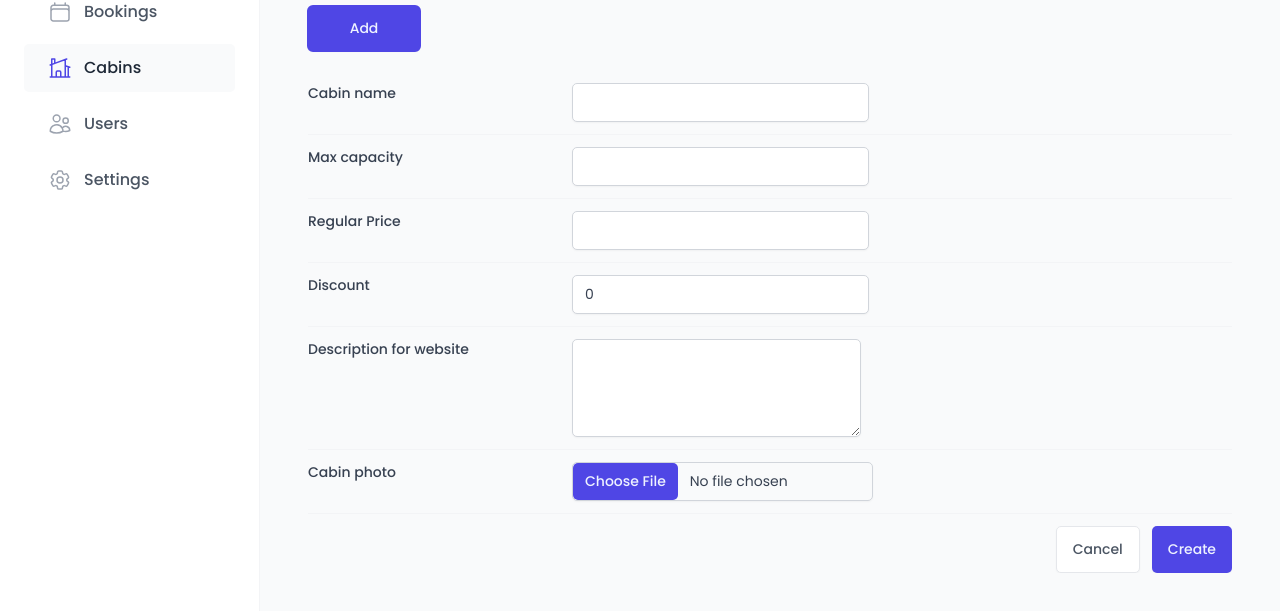
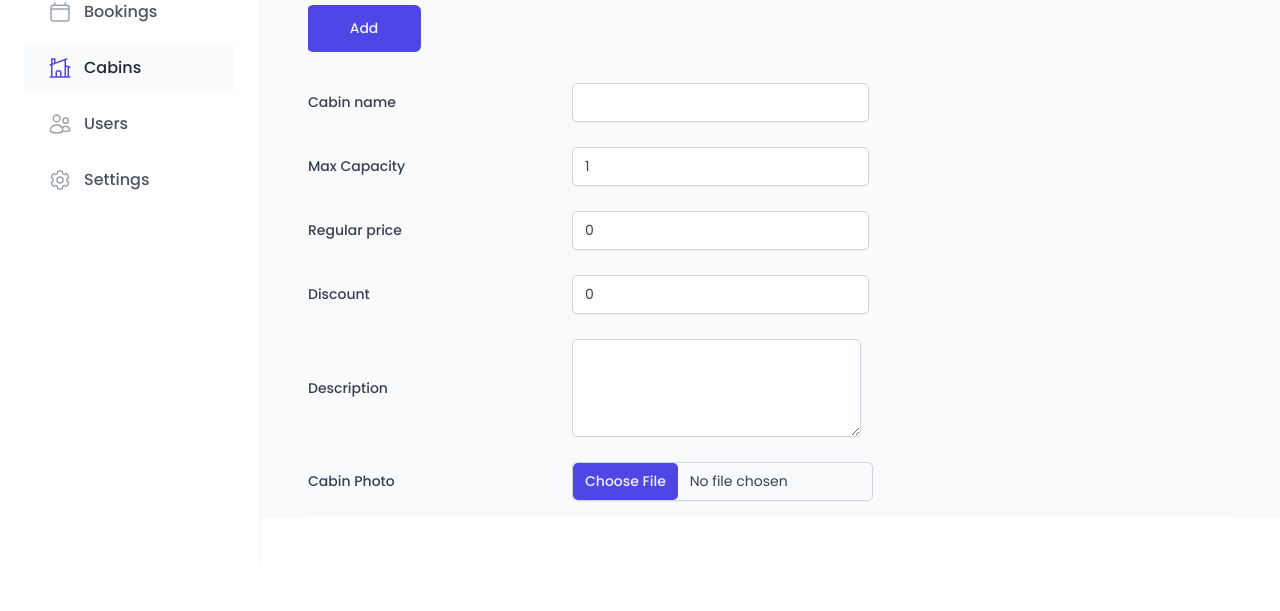
Before and after one commit to apt138/tsx-wild-oasis, a React (Vite) app: page /cabins in a window 1280 px wide. Both pictures are taken after a click on the button "Add". Shown: the part 235-846 px from the top of the page. After the commit the page ends 800 px from the top, so only its background shows below. Built offline with nearby package versions, Linux system fonts and the light colour scheme; no server answers; the database is empty; a web font is replaced by a local one.

Commit message:
added resusable FormRow, added validation to create cabin form

```diff
--- a/src/GlobalStyles.tsx
+++ b/src/GlobalStyles.tsx
@@ -100,6 +100,7 @@ input,textarea{
 
 }
 
+textarea:disabled,
 input:disabled,
 select:disabled{
     background-color: var(--color-grey-200);
--- a/src/features/cabin/CreateCabinForm.tsx
+++ b/src/features/cabin/CreateCabinForm.tsx
@@ -1,93 +1,145 @@
-import styled from "styled-components";
 import Form from "../../ui/Form";
 import Input from "../../ui/Input";
 import TextArea from "../../ui/TextArea";
 import FileInput from "../../ui/FileInput";
 import Button from "../../ui/Button";
-import { useForm, type FieldValues, type SubmitHandler } from "react-hook-form";
-
-const FormRow = styled.div`
-  padding: 1.2rem 0;
-
-  display: grid;
-  grid-template-columns: 24rem 1fr 1.2fr;
-  gap: 2.4rem;
-
-  &:first-child {
-    padding-top: 0;
-  }
-
-  &:last-child {
-    padding-bottom: 0;
-  }
-
-  &:not(:last-child) {
-    border-bottom: 1px solid var(--color-grey-100);
-  }
-
-  &:has(button) {
-    display: flex;
-    justify-content: end;
-    gap: 1.2rem;
-  }
-`;
-const Label = styled.label`
-  font-weight: 500;
-`;
+import { useForm } from "react-hook-form";
+import { useMutation, useQueryClient } from "@tanstack/react-query";
+import { createCabin } from "../../services/apiCabins";
+import toast from "react-hot-toast";
+import type { InsertCabin } from "./types";
+import FormRow from "../../ui/FormRow";
 
 export default function CreateCabinForm() {
-  const { register, handleSubmit } = useForm();
-  function onSubmit(data: FieldValues) {
-    console.log(data);
+  const {
+    register,
+    handleSubmit,
+    reset,
+    getValues,
+    formState: { errors },
+  } = useForm<InsertCabin>({
+    defaultValues: {
+      cabin_name: "",
+      regular_price: 0,
+      discount: 0,
+      description: "",
+      max_capacity: 1,
+      image: "",
+    },
+  });
+  const queryClient = useQueryClient();
+  const { mutate, isPending } = useMutation({
+    mutationFn: createCabin,
+    onSuccess: (data) => {
+      const [cabin] = data;
+      toast.success(`Cabin '${cabin.cabin_name}' created successfully.`);
+      queryClient.invalidateQueries({ queryKey: ["cabin/getAll"] });
+      reset();
+    },
+    onError: (error) => {
+      toast.error(error.message);
+    },
+  });
+  function onSubmit(data: InsertCabin) {
+    mutate(data);
   }
   return (
-    <Form onSubmit={handleSubmit(onSubmit)}>
-      <FormRow>
-        <Label htmlFor="cabin-name">Cabin name</Label>
-        <Input type="text" id="cabin-name" {...register("cabinName")} />
+    <Form onSubmit={handleSubmit(onSubmit, (error) => console.log(error))}>
+      <FormRow
+        label="Cabin name"
+        id="cabin-name"
+        error={errors?.cabin_name?.message}
+      >
+        <Input
+          type="text"
+          id="cabin-name"
+          disabled={isPending}
+          {...register("cabin_name", { required: "This field is required." })}
+        />
       </FormRow>
 
-      <FormRow>
-        <Label htmlFor="max-capacity">Max capacity</Label>
-        <Input type="number" id="max-capacity" {...register("maxCapacity")} />
+      <FormRow
+        label="Max Capacity"
+        id="max-capacity"
+        error={errors?.max_capacity?.message}
+      >
+        <Input
+          type="number"
+          id="max-capacity"
+          disabled={isPending}
+          {...register("max_capacity", {
+            required: "This field is required.",
+            min: {
+              value: 1,
+              message: "Capacity must be greater than or equal to 1.",
+            },
+          })}
+        />
       </FormRow>
 
-      <FormRow>
-        <Label htmlFor="regular-price">Regular Price</Label>
+      <FormRow
+        label="Regular price"
+        id="regular-price"
+        error={errors?.regular_price?.message}
+      >
         <Input
           type="number"
           id="regular-price"
           step={0.01}
-          {...register("regularPrice")}
+          disabled={isPending}
+          {...register("regular_price", {
+            valueAsNumber: true,
+            required: "This field is required",
+            min: {
+              value: 1,
+              message: "Price must be greater than or equal to 1.",
+            },
+          })}
         />
       </FormRow>
 
-      <FormRow>
-        <Label htmlFor="discount">Discount</Label>
+      <FormRow label="Discount" id="discount" error={errors?.discount?.message}>
         <Input
           type="number"
           id="discount"
           step={0.01}
           defaultValue={0}
-          {...register("discount")}
+          disabled={isPending}
+          {...register("discount", {
+            valueAsNumber: true,
+            required: "This field is required.",
+            validate: (value) =>
+              value! <= getValues().regular_price ||
+              "Discount must be less than or equal to price",
+          })}
         />
       </FormRow>
 
-      <FormRow>
-        <Label htmlFor="description">Description for website</Label>
-        <TextArea id="description" {...register("description")} />
+      <FormRow
+        label="Description"
+        id="description"
+        error={errors?.description?.message}
+      >
+        <TextArea
+          id="description"
+          disabled={isPending}
+          {...register("description", { required: "This field is required." })}
+        />
+      </FormRow>
+
+      <FormRow
+        label="Cabin Photo"
+        id="cabin-image"
+        error={errors?.image?.message}
+      >
+        <FileInput id="cabin-image" name="cabinImage" disabled={isPending} />
       </FormRow>
 
       <FormRow>
-        <Label htmlFor="cabin-image">Cabin photo</Label>
-        <FileInput id="cabin-image" name="cabinImage" />
-      </FormRow>
-
-      <FormRow>
-        <Button variation="secondary" type="reset">
+        <Button variation="secondary" type="reset" disabled={isPending}>
           Cancel
         </Button>
-        <Button>Create</Button>
+        <Button disabled={isPending}>Create</Button>
       </FormRow>
     </Form>
   );
--- a/src/features/cabin/types.ts
+++ b/src/features/cabin/types.ts
@@ -1,3 +1,5 @@
 import type { Database } from "../../types/database.types";
 
 export type Cabin = Database["public"]["Tables"]["wo_cabins"]["Row"];
+export type InsertCabin = Database["public"]["Tables"]["wo_cabins"]["Insert"];
+export type UpdateCabin = Database["public"]["Tables"]["wo_cabins"]["Update"];
--- a/src/services/apiCabins.ts
+++ b/src/services/apiCabins.ts
@@ -1,3 +1,4 @@
+import type { InsertCabin } from "../features/cabin/types";
 import { supabase } from "./supabase";
 
 export async function getAllCabins() {
@@ -23,3 +24,16 @@ export async function deleteCabin(cabin_id: number) {
     throw new Error(`Error while deleting the cabin with id: ${cabin_id}`);
   }
 }
+
+export async function createCabin(cabin: InsertCabin) {
+  const { data, error } = await supabase
+    .from("wo_cabins")
+    .insert([cabin])
+    .select();
+
+  if (error) {
+    console.error(error);
+    throw new Error("Error while creating new cabin.");
+  }
+  return data;
+}
--- a/src/ui/AppLayout.tsx
+++ b/src/ui/AppLayout.tsx
@@ -7,6 +7,8 @@ const Main = styled.main`
   background-color: var(--color-grey-50);
   /* top (left & right) bottom */
   padding: 4rem 4.8rem 6.4rem;
+  overflow: scroll;
+  max-height: 60rem;
 `;
 
 const StyledAppLayout = styled.div`
@@ -20,6 +22,7 @@ const StyledAppLayout = styled.div`
 const Container = styled.div`
   max-width: 120rem;
   margin: 0 auto;
+  overflow: scroll;
 
   display: flex;
   flex-direction: column;
--- /dev/null
+++ b/src/ui/FormRow.tsx
@@ -0,0 +1,67 @@
+import type { PropsWithChildren } from "react";
+import styled from "styled-components";
+
+const StyledFormRow = styled.div`
+  padding: 1.2rem 0;
+
+  display: grid;
+  grid-template-columns: 24rem 1fr 1.2fr;
+  gap: 2.4rem;
+  align-items: center;
+
+  &:first-child {
+    padding-top: 0;
+  }
+
+  &:last-child {
+    padding-bottom: 0;
+  }
+
+  &:not(:last-child) {
+    border-bottom: 1px solid var(--color-grey-100);
+  }
+
+  &:has(button) {
+    display: flex;
+    justify-content: end;
+    gap: 1.2rem;
+  }
+`;
+const Label = styled.label`
+  font-weight: 500;
+`;
+
+const Error = styled.span`
+  font-size: 1.4rem;
+  color: var(--color-red-700);
+`;
+
+interface FormRowPropsWithLabel extends PropsWithChildren {
+  label: string;
+  error?: string;
+  id: string;
+}
+
+interface FormRowPropsWithoutLabel extends PropsWithChildren {
+  error?: string;
+}
+
+type FormRowProps = FormRowPropsWithLabel | FormRowPropsWithoutLabel;
+
+function isFormWithLabelProps(
+  props: FormRowProps
+): props is FormRowPropsWithLabel {
+  return "label" in props;
+}
+
+export default function FormRow(props: FormRowProps) {
+  return (
+    <StyledFormRow>
+      {isFormWithLabelProps(props) && (
+        <Label htmlFor={props.id}>{props.label}</Label>
+      )}
+      {props.children}
+      {props.error && <Error>{props.error}</Error>}
+    </StyledFormRow>
+  );
+}
```
